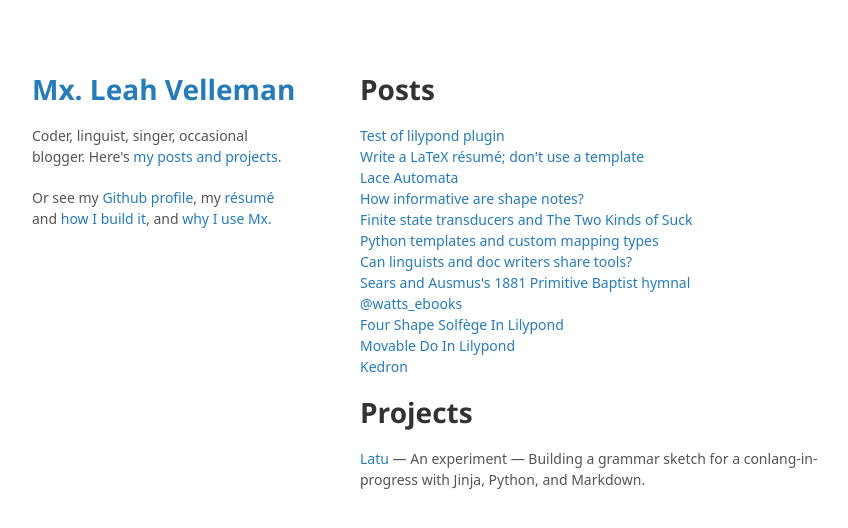
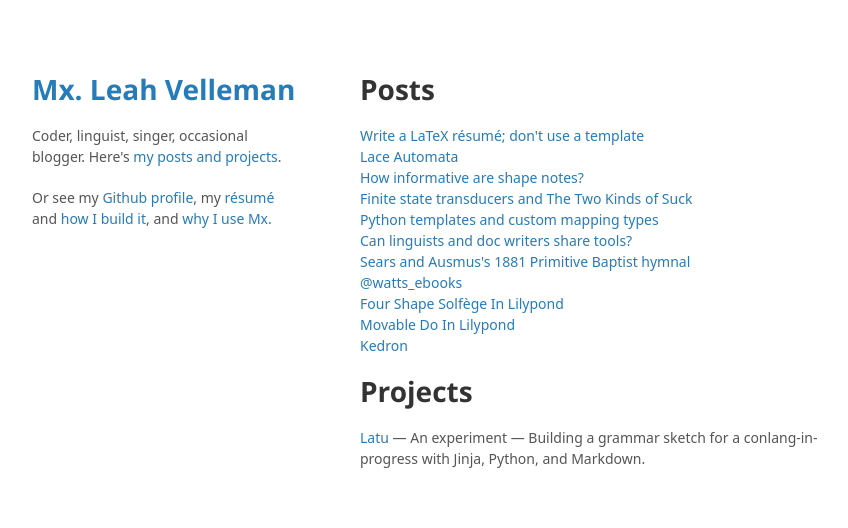
Before and after one commit to leahvelleman/velleman-dot-org, a Jekyll site: the page built from index.html, in a window 1280 px wide. Shown: the top 528 px of the page, without its empty margins (42-890 px from the left). Built offline with Jekyll 4.4.1, drawn with Linux system fonts in a browser that asks for light colours; nearby versions of some CDN libraries; some web fonts are replaced.

````diff
--- a/_layouts/default.html
+++ b/_layouts/default.html
@@ -25,7 +25,7 @@
   <body>
     <div class="wrapper">
       <header style="background: rgba(255, 255, 255, 0.9); padding: 1rem;">
-        <h1><a href="{{ "/" | absolute_url }}">Mx. {{ site.title | default: site.github.repository_name }}</a></h1>
+        <h1><a href="{% link index.html %}">Mx. {{ site.title | default: site.github.repository_name }}</a></h1>
         <p>Coder, linguist, singer, occasional blogger. Here's <a href="/index.html">my posts and projects</a>.</p>
         <p>Or see my <a href="{{ site.github.owner_url }}">Github profile</a>, my <a href="/assets/velleman_resume.pdf">résumé</a>
         and <a href="/resume.html">how I build it</a>, and <a href="{{ site.baseurl }} {% link mx.md %}">why I use Mx.</a>
--- a/_posts/2020-10-22-lilypond-test.md
+++ /dev/null
@@ -1,12 +0,0 @@
----
-title: Test of lilypond plugin
-layout: post
----
-
-This is a C major chord:
-
-```lilypond
-\relative {
-  <c' e g>
-}
-```
````
Also changed, not shown: mx.md (+1 -1 lines).
